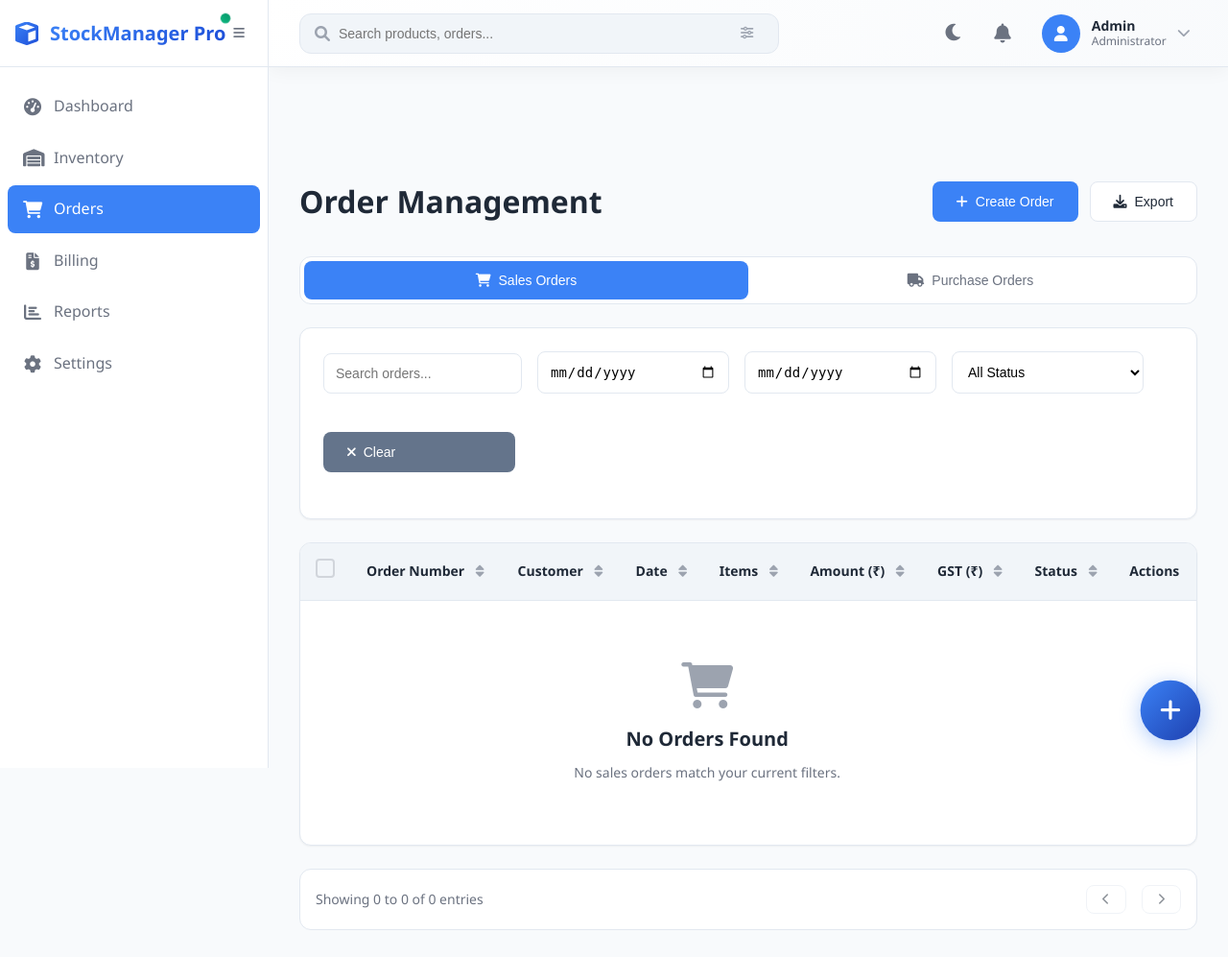
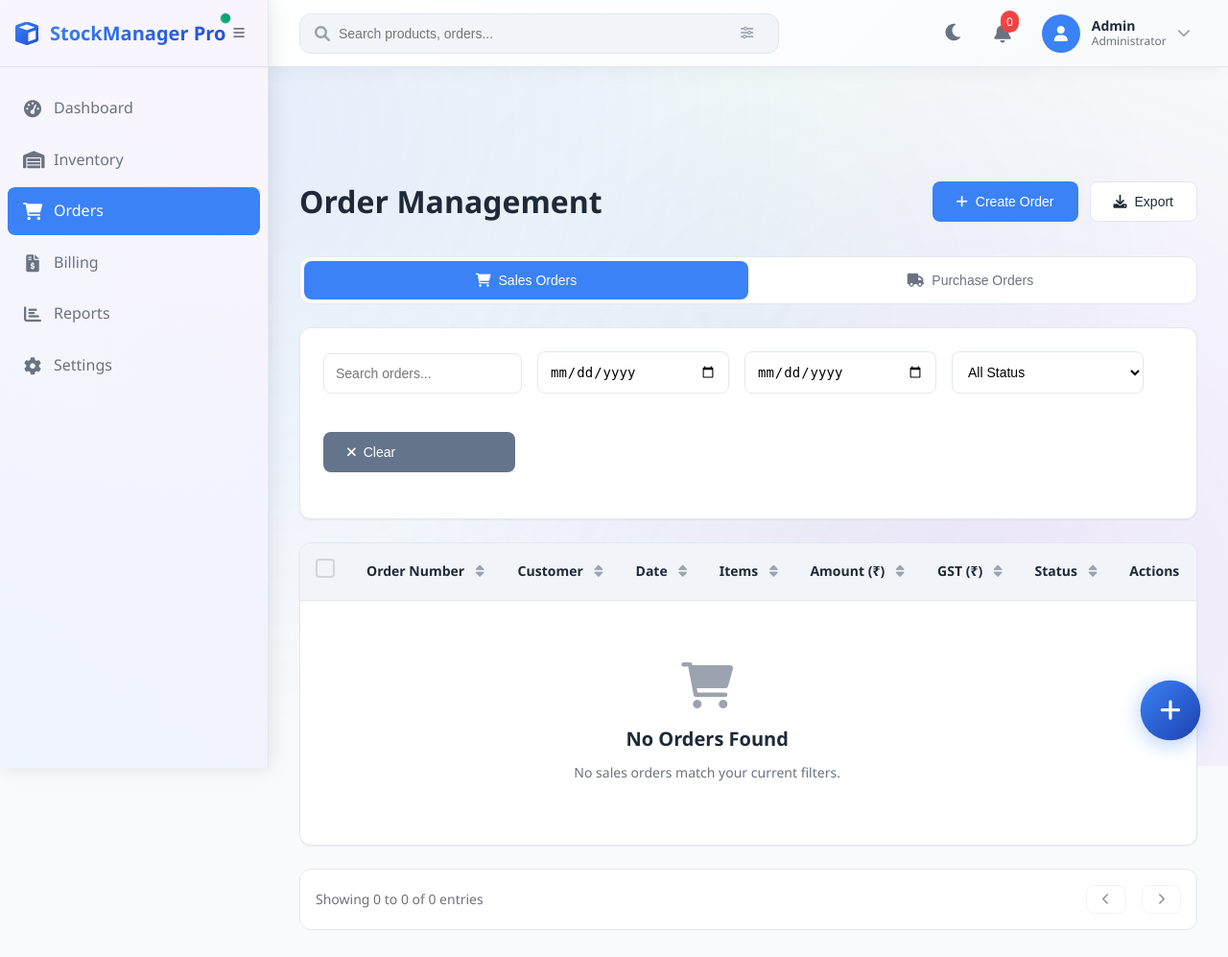
Before and after one commit to princetech89/Stockmanager, a Flask app: page /orders in a window 1280 px wide. Shown: the top 997 px of the page at 96% size. Run offline with Flask 3, Linux system fonts and the light colour scheme; data that the repository does not hold is empty; some libraries are stand-ins or nearby versions.

Commit message:
Add interactive background theme and animated sidebar with auto-close features
Implements a dynamic background theme with gradient overlays and animations. Enhances the sidebar with CSS transitions, hover effects, and a collapsing animation. Adds JavaScript logic for automatic sidebar and side-panel closing on outside clicks or ESC key press, and introduces an inactivity timer for collapsing the sidebar on desktop.

Replit-Commit-Author: Agent
Replit-Commit-Session-Id: 3c84da16-9522-499a-a124-ca96d75df32d
Replit-Commit-Checkpoint-Type: full_checkpoint
Replit-Commit-Screenshot-Url: https://storage.googleapis.com/screenshot-production-us-central1/8bf2b591-8a4b-4a07-9400-866cbd546c35/3c84da16-9522-499a-a124-ca96d75df32d/uRfM4Xw

```diff
--- a/static/css/style.css
+++ b/static/css/style.css
@@ -135,29 +135,132 @@
 
 body {
     font-family: 'Segoe UI', Tahoma, Geneva, Verdana, sans-serif;
-    background-color: var(--bg-secondary);
+    background: var(--bg-secondary);
     color: var(--text-primary);
     line-height: 1.6;
     animation: var(--animation-fade);
-}
-
-/* Sidebar Styles */
+    position: relative;
+    overflow-x: hidden;
+}
+
+/* Interactive Background Theme */
+body::before {
+    content: '';
+    position: fixed;
+    top: 0;
+    left: 0;
+    right: 0;
+    bottom: 0;
+    background: radial-gradient(circle at 20% 20%, rgba(59, 130, 246, 0.1) 0%, transparent 50%),
+                radial-gradient(circle at 80% 80%, rgba(147, 51, 234, 0.1) 0%, transparent 50%),
+                radial-gradient(circle at 60% 40%, rgba(16, 185, 129, 0.05) 0%, transparent 50%);
+    pointer-events: none;
+    z-index: -1;
+    animation: backgroundFloat 20s ease-in-out infinite;
+}
+
+body::after {
+    content: '';
+    position: fixed;
+    top: 0;
+    left: 0;
+    right: 0;
+    bottom: 0;
+    background: linear-gradient(45deg, transparent 48%, rgba(255,255,255,0.02) 49%, rgba(255,255,255,0.02) 51%, transparent 52%);
+    background-size: 30px 30px;
+    pointer-events: none;
+    z-index: -1;
+    animation: diagonalMove 15s linear infinite;
+    opacity: 0.3;
+}
+
+@keyframes backgroundFloat {
+    0%, 100% {
+        transform: translateY(0) scale(1);
+    }
+    25% {
+        transform: translateY(-20px) scale(1.05);
+    }
+    50% {
+        transform: translateY(10px) scale(0.95);
+    }
+    75% {
+        transform: translateY(-10px) scale(1.02);
+    }
+}
+
+@keyframes diagonalMove {
+    0% {
+        transform: translateX(-30px) translateY(-30px);
+    }
+    100% {
+        transform: translateX(0px) translateY(0px);
+    }
+}
+
+/* Enhanced Sidebar with Animations */
 .sidebar {
     position: fixed;
     top: 0;
     left: 0;
     width: var(--sidebar-width);
     height: 100vh;
-    background: var(--bg-primary);
+    background: linear-gradient(180deg, var(--bg-primary) 0%, var(--bg-secondary) 100%);
     border-right: 1px solid var(--border-color);
     z-index: 1000;
-    transition: var(--transition);
+    transition: all 0.4s cubic-bezier(0.25, 0.8, 0.25, 1);
     display: flex;
     flex-direction: column;
+    box-shadow: 2px 0 20px rgba(0,0,0,0.1);
+    backdrop-filter: blur(10px);
+}
+
+.sidebar::before {
+    content: '';
+    position: absolute;
+    top: 0;
+    left: 0;
+    right: 0;
+    bottom: 0;
+    background: linear-gradient(45deg, rgba(59, 130, 246, 0.05), rgba(147, 51, 234, 0.05));
+    opacity: 0;
+    transition: opacity 0.3s ease;
+    pointer-events: none;
+}
+
+.sidebar:hover::before {
+    opacity: 1;
 }
 
 .sidebar.collapsed {
     width: var(--sidebar-collapsed-width);
+    transform: translateX(0);
+}
+
+.sidebar.collapsed .nav-text {
+    opacity: 0;
+    transform: translateX(-20px);
+    transition: all 0.3s ease;
+}
+
+.sidebar.collapsed .nav-link {
+    justify-content: center;
+    padding: 0.75rem;
+    position: relative;
+}
+
+.sidebar.collapsed .nav-link:hover .nav-text {
+    position: absolute;
+    left: 60px;
+    top: 50%;
+    transform: translateY(-50%);
+    background: var(--bg-primary);
+    padding: 8px 12px;
+    border-radius: var(--radius-md);
+    box-shadow: var(--shadow-lg);
+    white-space: nowrap;
+    opacity: 1;
+    z-index: 1001;
 }
 
 .sidebar-header {
@@ -267,8 +370,39 @@ body {
     padding: 0.75rem 1rem;
     color: var(--text-secondary);
     text-decoration: none;
-    transition: var(--transition);
-    border-radius: 0;
+    transition: all 0.3s cubic-bezier(0.25, 0.8, 0.25, 1);
+    border-radius: var(--radius-md);
+    margin: 0.125rem 0.5rem;
+    position: relative;
+    overflow: hidden;
+}
+
+.nav-link::before {
+    content: '';
+    position: absolute;
+    left: 0;
+    top: 0;
+    width: 4px;
+    height: 100%;
+    background: var(--primary-color);
+    transform: scaleY(0);
+    transform-origin: bottom;
+    transition: transform 0.3s ease;
+}
+
+.nav-link:hover::before,
+.nav-link.active::before {
+    transform: scaleY(1);
+}
+
+.nav-link i {
+    transition: all 0.3s ease;
+}
+
+.nav-link:hover i {
+    transform: scale(1.1) rotate(5deg);
+    color: var(--primary-color);
+}
     margin: 0 0.5rem;
     border-radius: var(--radius-md);
 }
@@ -306,7 +440,7 @@ body {
     margin-left: var(--sidebar-collapsed-width);
 }
 
-/* Top Navigation */
+/* Enhanced Top Navigation with Animations */
 .topbar {
     background: linear-gradient(135deg, rgba(255,255,255,0.95), rgba(248,250,252,0.95));
     backdrop-filter: blur(20px);
@@ -321,6 +455,28 @@ body {
     z-index: 100;
     box-shadow: 0 2px 20px rgba(0,0,0,0.05);
     animation: slideInFromTop 0.8s ease-out;
+    transition: all 0.3s ease;
+}
+
+.topbar:hover {
+    box-shadow: 0 4px 30px rgba(0,0,0,0.15);
+    transform: translateY(-1px);
+}
+
+.topbar::before {
+    content: '';
+    position: absolute;
+    top: 0;
+    left: 0;
+    right: 0;
+    height: 2px;
+    background: linear-gradient(90deg, var(--primary-color), var(--secondary-color), var(--primary-color));
+    opacity: 0;
+    transition: opacity 0.3s ease;
+}
+
+.topbar:hover::before {
+    opacity: 1;
 }
 
 .topbar-left {
--- a/static/js/main.js
+++ b/static/js/main.js
@@ -52,27 +52,78 @@ class StockManagementApp {
             this.handleResize();
         });
 
-        // Handle clicks outside modal
+        // Auto-close functionality
         document.addEventListener('click', (e) => {
+            // Close modal on backdrop click
             if (e.target.classList.contains('modal')) {
                 this.closeModal();
             }
-        });
 
-        // Handle ESC key for modals
-        document.addEventListener('keydown', (e) => {
-            if (e.key === 'Escape') {
-                this.closeModal();
+            // Auto-close sidebar on outside click (mobile)
+            if (window.innerWidth <= 1024) {
+                if (!this.sidebar.contains(e.target) && !this.sidebarToggle.contains(e.target)) {
+                    if (!this.sidebar.classList.contains('collapsed')) {
+                        this.collapseSidebar();
+                    }
+                }
+            }
+
+            // Auto-close side panels on outside click
+            const sidePanel = document.querySelector('.side-panel.active');
+            if (sidePanel && !sidePanel.contains(e.target) && !e.target.closest('.btn-primary')) {
+                if (window.inventoryManager && window.inventoryManager.closeSidePanel) {
+                    window.inventoryManager.closeSidePanel();
+                }
             }
         });
 
-        // Profile menu dropdown
+        // Enhanced ESC key handling
+        document.addEventListener('keydown', (e) => {
+            if (e.key === 'Escape') {
+                // Close modals first
+                this.closeModal();
+
+                // Close side panels
+                const sidePanel = document.querySelector('.side-panel.active');
+                if (sidePanel && window.inventoryManager && window.inventoryManager.closeSidePanel) {
+                    window.inventoryManager.closeSidePanel();
+                }
+
+                // Collapse sidebar on mobile
+                if (window.innerWidth <= 1024 && !this.sidebar.classList.contains('collapsed')) {
+                    this.collapseSidebar();
+                }
+            }
+        });
+
+        // Profile menu dropdown with animation
         const profileMenu = document.querySelector('.profile-menu');
         if (profileMenu) {
-            profileMenu.addEventListener('click', () => {
+            profileMenu.addEventListener('click', (e) => {
+                e.stopPropagation();
                 this.toggleProfileDropdown();
             });
         }
+
+        // Auto-close on inactivity (optional)
+        let inactivityTimer;
+        const resetInactivityTimer = () => {
+            clearTimeout(inactivityTimer);
+            inactivityTimer = setTimeout(() => {
+                // Auto-collapse sidebar after 5 minutes of inactivity on desktop
+                if (window.innerWidth > 1024 && !this.sidebar.classList.contains('collapsed')) {
+                    this.collapseSidebar();
+                }
+            }, 300000); // 5 minutes
+        };
+
+        // Reset timer on user activity
+        document.addEventListener('mousemove', resetInactivityTimer);
+        document.addEventListener('keypress', resetInactivityTimer);
+        document.addEventListener('click', resetInactivityTimer);
+
+        resetInactivityTimer(); // Initialize timer
+    }
     }
 
     toggleSidebar() {
@@ -80,7 +131,39 @@ class StockManagementApp {
         const isCollapsed = this.sidebar.classList.contains('collapsed');
         localStorage.setItem('sidebarCollapsed', isCollapsed);
 
+        // Add smooth animation
+        this.sidebar.style.transform = isCollapsed ? 'translateX(-10px)' : 'scale(1.02)';
+        setTimeout(() => {
+            this.sidebar.style.transform = '';
+        }, 200);
+
         // Update tooltips
+        this.updateTooltips();
+    }
+
+    collapseSidebar() {
+        this.sidebar.classList.add('collapsed');
+        localStorage.setItem('sidebarCollapsed', 'true');
+
+        // Add smooth animation
+        this.sidebar.style.transform = 'scale(0.98)';
+        setTimeout(() => {
+            this.sidebar.style.transform = '';
+        }, 300);
+
+        this.updateTooltips();
+    }
+
+    expandSidebar() {
+        this.sidebar.classList.remove('collapsed');
+        localStorage.setItem('sidebarCollapsed', 'false');
+
+        // Add smooth animation
+        this.sidebar.style.transform = 'scale(1.02)';
+        setTimeout(() => {
+            this.sidebar.style.transform = '';
+        }, 300);
+
         this.updateTooltips();
     }
 
```
